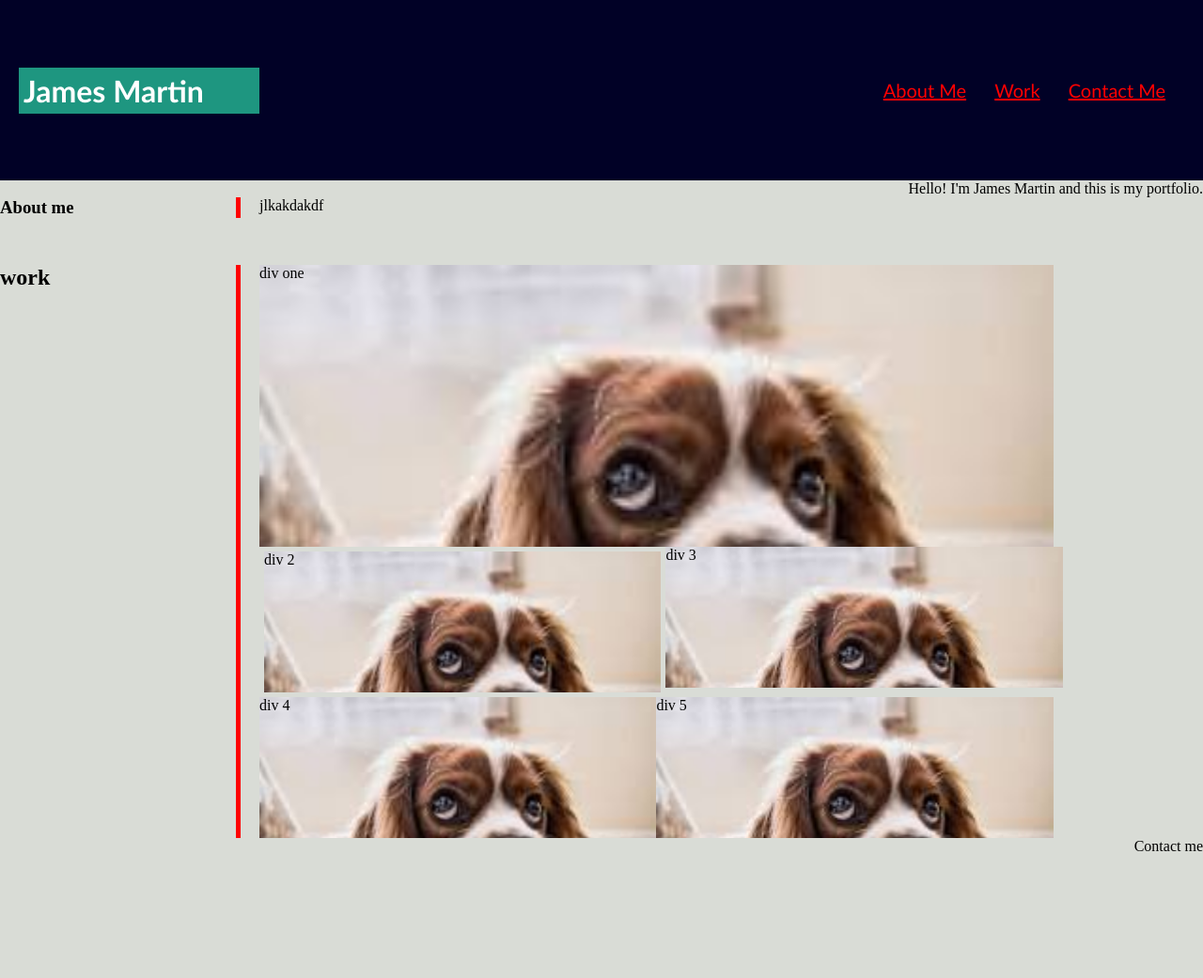
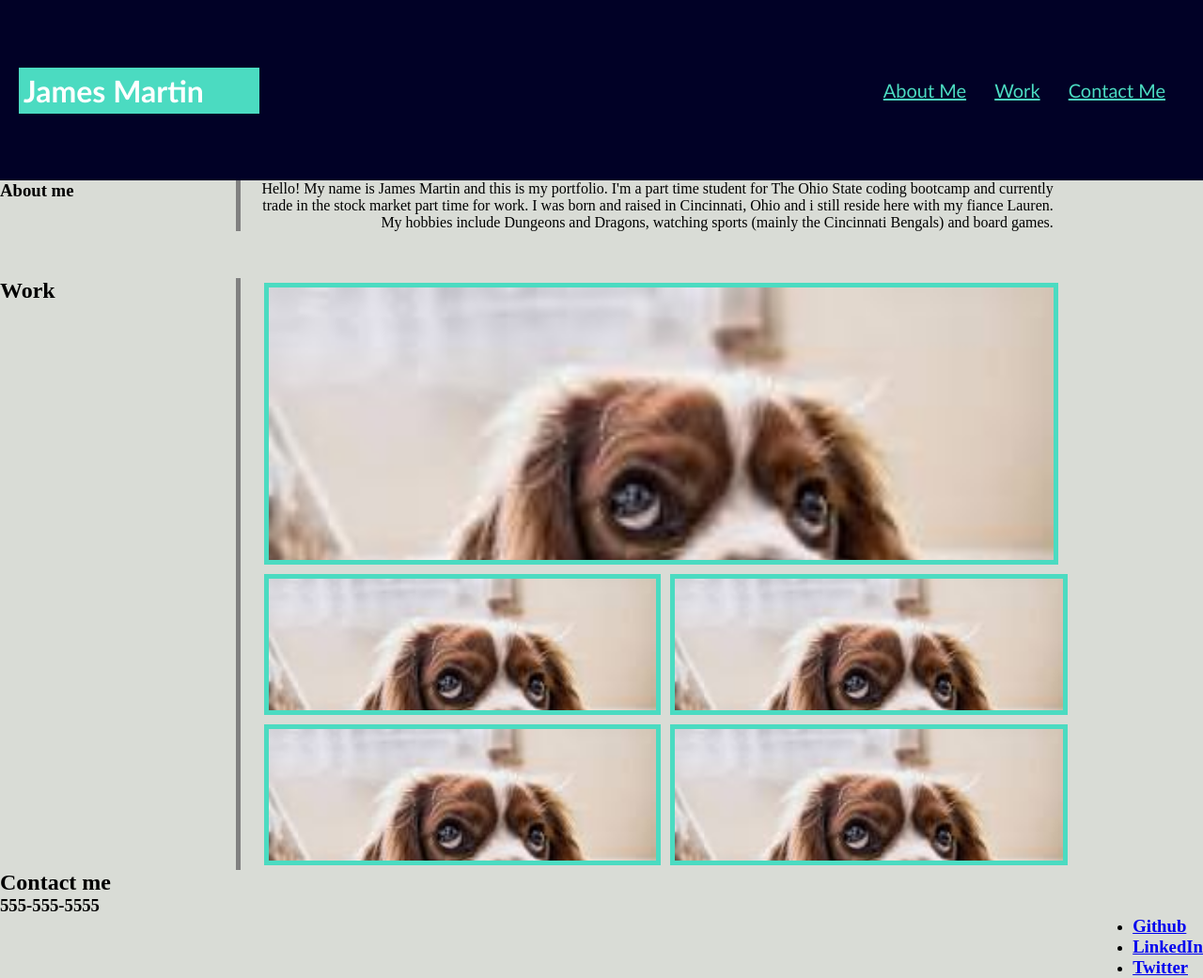
Before and after one commit to jxmart/Portfolio, a plain HTML site: page index.html in a window 1280 px wide. Shown: the whole page at 94% size. Before the commit the page ends 910 px from the top, so only its background shows below. Drawn offline with Linux system fonts and the light colour scheme.

Commit message:
updated all files

```diff
--- a/assets/styles.css
+++ b/assets/styles.css
@@ -12,7 +12,7 @@ header {
     padding: 20px;
     font-family: 'Trebuchet MS', 'Lucida Sans Unicode', 'Lucida Grande', 'Lucida Sans', Arial, sans-serif;
     background-color: rgb(1, 1, 38);
-    color: #1e9680;
+    color: #4bdbc1;
     height: 24vh;
     display: flex;
     justify-content: space-between;
@@ -20,7 +20,7 @@ header {
 }
 
 header h1 {
-    background-color: #1e9680;
+    background-color: #4bdbc1;
     color: white;
     width: 20vw;
     padding: 5px;
@@ -37,18 +37,14 @@ header nav {
 header nav ul li {
     display: inline-block;
     margin-left: 25px;
-    color: #1e9680;
+    color: #4bdbc1;
 }
-header nav ul li a{
-    color:#1e9680
-}
-.nav-links {
- color: red;
+header nav ul li a {
+    color: #4bdbc1;
 }
 
-p {
-    text-align: right;
-}
+
+
 .Parent {
     display: flex;
     flex-wrap: wrap;
@@ -56,12 +52,13 @@ p {
 }
 .About-me {
     flex-basis: 20%;
-    border-right: 5px solid red;
+    border-right: 5px solid grey;
     margin-right: 20px;
-}
+
+   }
 .about-me-content {
     flex-basis: 66%;
-
+    text-align: right;
 }
 
 .Work {
@@ -70,7 +67,7 @@ p {
 }
 .column {
     flex-basis: 20%;
-    border-right: 5px solid red;
+    border-right: 5px solid grey;
     margin-right: 20px;
 
 }
@@ -84,9 +81,14 @@ p {
     width: 600px;
     align-items: flex-end;
     flex-basis: 66%;
+    margin: 5px;
+    border-style: solid;
+    border-width: 5px;
+    border-color: #4bdbc1;
+}
 
 
-}
+
 .image1 {
     background-image: url("../stock\ image.jpeg");
     background-size: cover;
@@ -94,26 +96,56 @@ p {
     width: 300px;
     flex-basis: 33%;
     margin: 5px;
+    border-style: solid;
+    border-width: 5px;
+    border-color: #4bdbc1;
+}
 
-}
+
 .image2 {
     background-image: url("../stock\ image.jpeg");
     background-size: cover;
     height: 150px;
     width: 300px;
     flex-basis: 33%;
+    margin: 5px;
+    border-style: solid;
+    border-width: 5px;
+    border-color: #4bdbc1;
 }
+
 .image3 {
     background-image: url("../stock\ image.jpeg");
     background-size: cover;
     height: 150px;
     width: 300px;
     flex-basis: 33%;
+    margin: 5px;
+    border-style: solid;
+    border-width: 5px;
+    border-color: #4bdbc1;
 }
+
 .image4 {
     background-image: url("../stock\ image.jpeg");
     background-size: cover;
     height: 150px;
     width: 300px;
     flex-basis: 33%;
+    margin: 5px;
+    border-style: solid;
+    border-width: 5px;
+    border-color: #4bdbc1;
 }
+.contact-me {
+
+}
+.contact-me-h3 {
+
+}
+.contact-links {
+    display: flex;
+    float: right;
+
+
+}
--- a/index.html
+++ b/index.html
@@ -18,47 +18,54 @@
             </ul>
         </nav>
     </header>
-    <p>
-        Hello! I'm James Martin and this is my portfolio.
-
-
-    </p>
 
    <div class="Parent">
       <section class="About-me">
         <h3>About me</h3>
     </section>
     <section class="about-me-content">
-        jlkakdakdf
+        Hello! My name is James Martin and this is my portfolio. I'm a part time student for The Ohio State coding bootcamp and currently trade in the stock market part time for work. I was born and raised in Cincinnati, Ohio and i still reside here with my fiance Lauren. My hobbies include Dungeons and Dragons, watching sports (mainly the Cincinnati Bengals) and board games.
+
     </section>
   </div>
 
     <section class="Work" id="Work">
-        <section class="column"> <h2>work</h2></section>
+        <section class="column"> <h2>Work</h2></section>
         <div class="Big-image">
-            div one
+
         </div>
         <section class="column"></section>
         <div class="image1">
-            div 2
+
         </div>
         <div class="image2">
-            div 3
+
         </div>
         <section class="column"></section>
         <div class="image3">
-            div 4
+
         </div>
         <div class="image4">
-            div 5
+
         </div>
 
     </section>
 
-    <section class="contact me">
-       <p>
-        Contact me
-       </p>
+    <section class="contact-me">
+       <h2>Contact me</h2>
+       <section class="contact-me-h3"></section>
+       <h3>555-555-5555</h3>
+    </section>
+    <section class="contact-links">
+    <ul>
+        <li>
+       <a href="Github"><h3>Github</h3></a></li>
+       <li>
+       <a href="LinkedIn"><h3>LinkedIn</h3></a></li>
+       <li>
+       <a href="Twitter"><h3>Twitter</h3></a></li>
+    </ul>
+    </section>
     </section>
 
 
```
